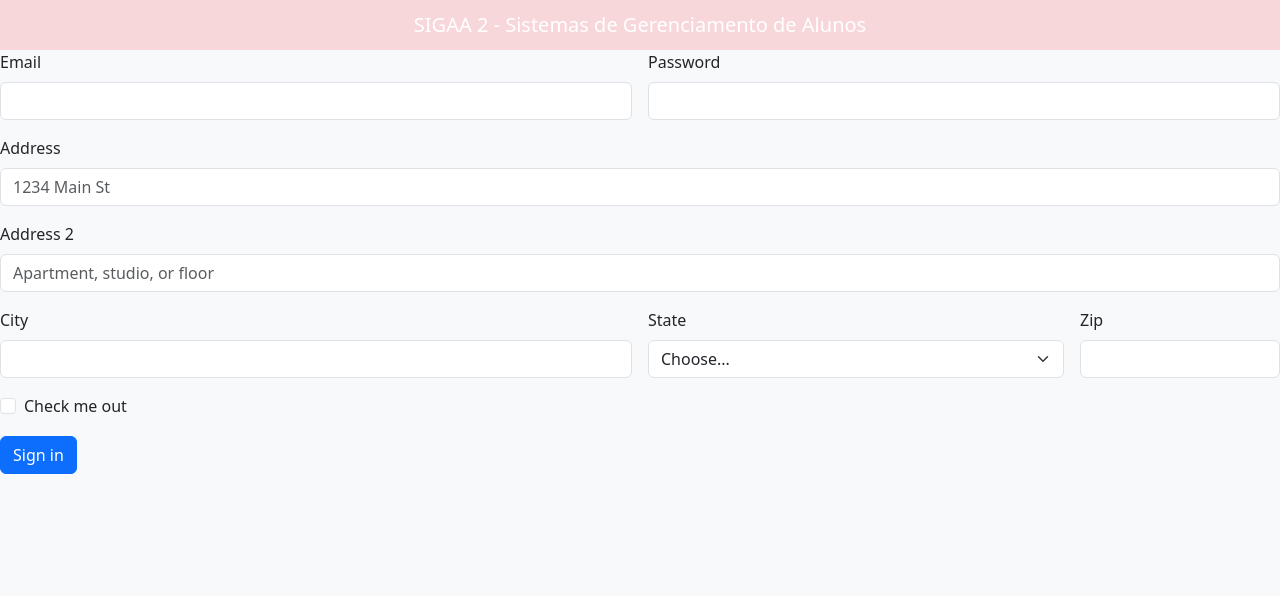
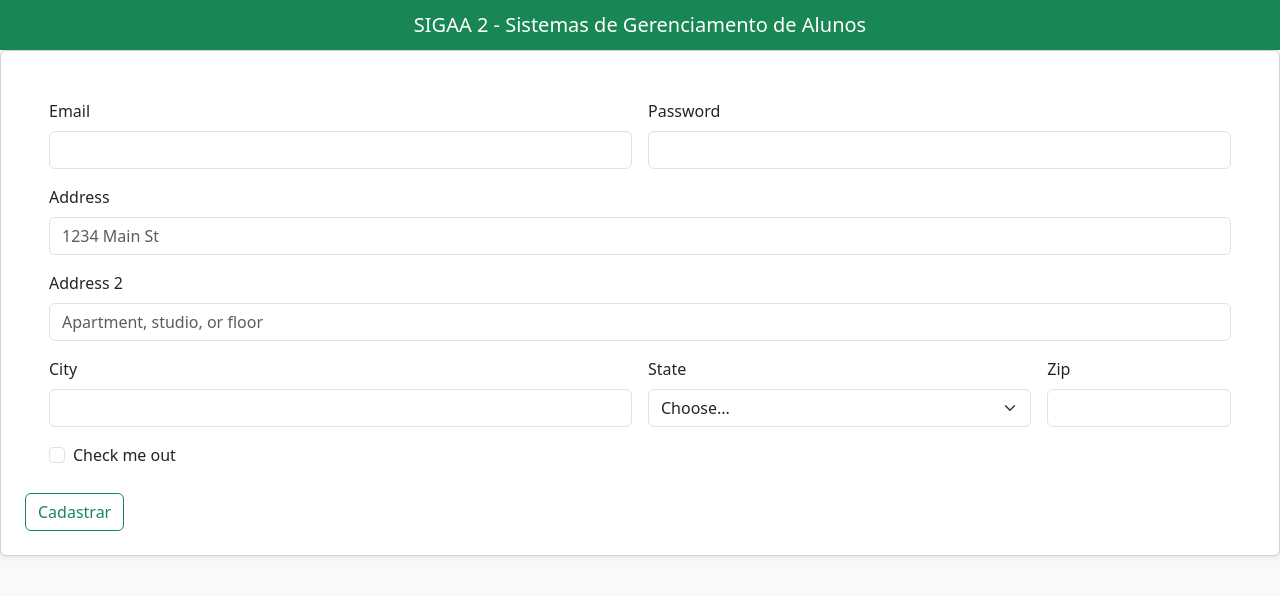
Before and after one commit to LauraUrba/escola-django, a Django app: template alunos/templates/alunos.html in a window 1280 px wide. Shown: the top 596 px of the page. Run offline with Django 5.2, Linux system fonts and the light colour scheme; the template is opened without the code that fills it, so the values that code supplies are empty; parts of the project's set-up code (start-up, migrations or seed data) failed here and were passed over.

Commit message:
criado front end

```diff
--- a/alunos/templates/alunos.html
+++ b/alunos/templates/alunos.html
@@ -9,26 +9,33 @@
 <body class="bg-light">
 
     <header>
-      <nav class="navbar navbar-expand-lg navbar-dark bg-danger-subtle">
+      <nav class="navbar navbar-expand-lg navbar-dark bg-success">
         <div class="container-fluid justify-content-center">
           <span class="navbar-brand mb-0 h1 mx-3 text-gray"> SIGAA 2 - Sistemas de Gerenciamento de Alunos </span>
         </div>
       </nav>
     </header>
 
-    <form class="row g-3">
+    <div class="card p-4 mb-4 shadow-sm">
+        <form action="" method="POST">
+            {% csrf_token %} <!-- módulo de segurança contra scripts -->
+
+            <div class="p-4 row g-3">
                 <div class="col-md-6">
                     <label for="inputEmail4" class="form-label">Email</label>
                     <input type="email" class="form-control" id="inputEmail4">
                 </div>
+
                 <div class="col-md-6">
                     <label for="inputPassword4" class="form-label">Password</label>
                     <input type="password" class="form-control" id="inputPassword4">
                 </div>
+
                 <div class="col-12">
                     <label for="inputAddress" class="form-label">Address</label>
                     <input type="text" class="form-control" id="inputAddress" placeholder="1234 Main St">
                 </div>
+
                 <div class="col-12">
                     <label for="inputAddress2" class="form-label">Address 2</label>
                     <input type="text" class="form-control" id="inputAddress2" placeholder="Apartment, studio, or floor">
@@ -56,10 +63,12 @@
                     </label>
                     </div>
                 </div>
+            </div>
             <div class="col-12">
-        <button type="submit" class="btn btn-primary">Sign in</button>
+                <button type="submit" class="btn border border-success text-success bg-white">Cadastrar</button>
             </div>
         </form>
+    </div>
 
 </body>
 </html>
--- a/alunos/urls.py
+++ b/alunos/urls.py
@@ -4,5 +4,5 @@ from . import views
 urlpatterns = [
 
     path('', views.home),
-    path('alunos/', views.cadastro_aluno, name='alunos'),
+    path('alunos/', views.cadastro_alunos, name='alunos'),
 ]
```
Also changed, not shown: alunos/views.py (+29 -0 lines). Lines whose indentation alone changed are shown as unchanged.
